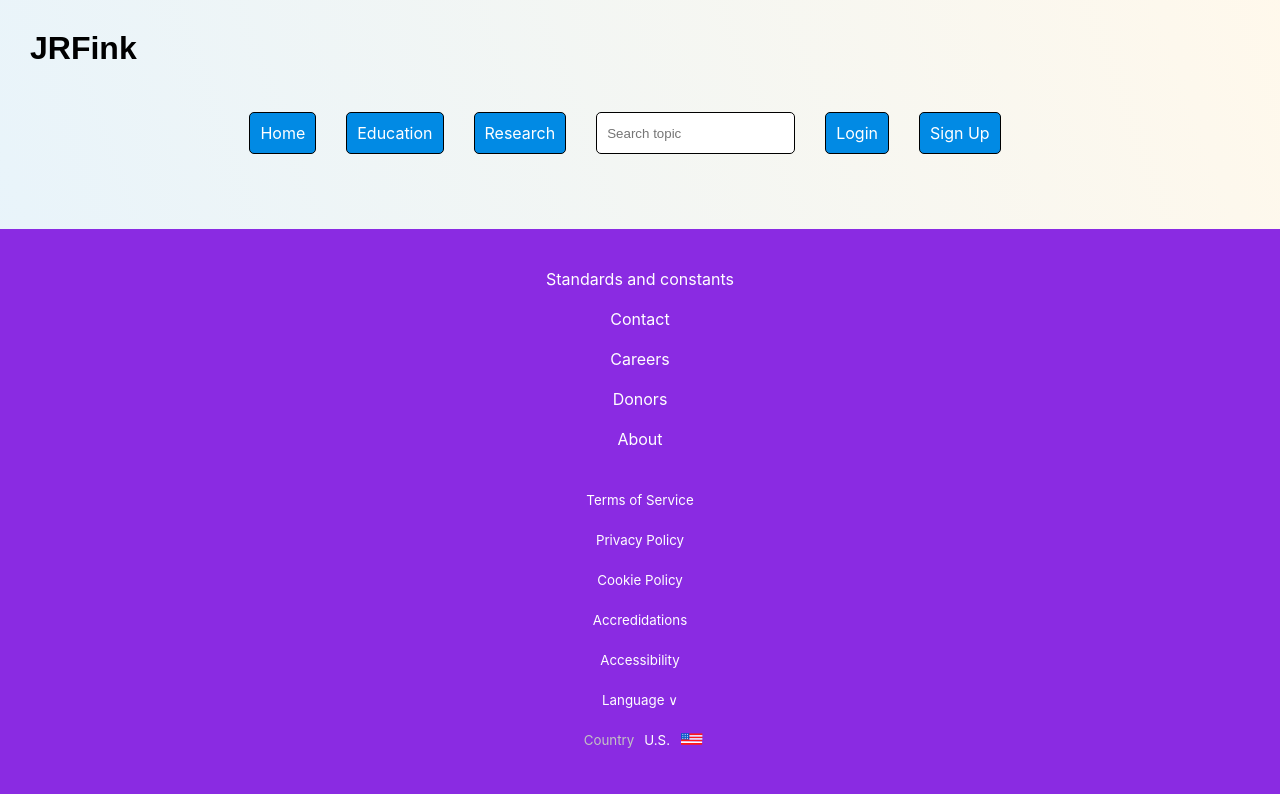
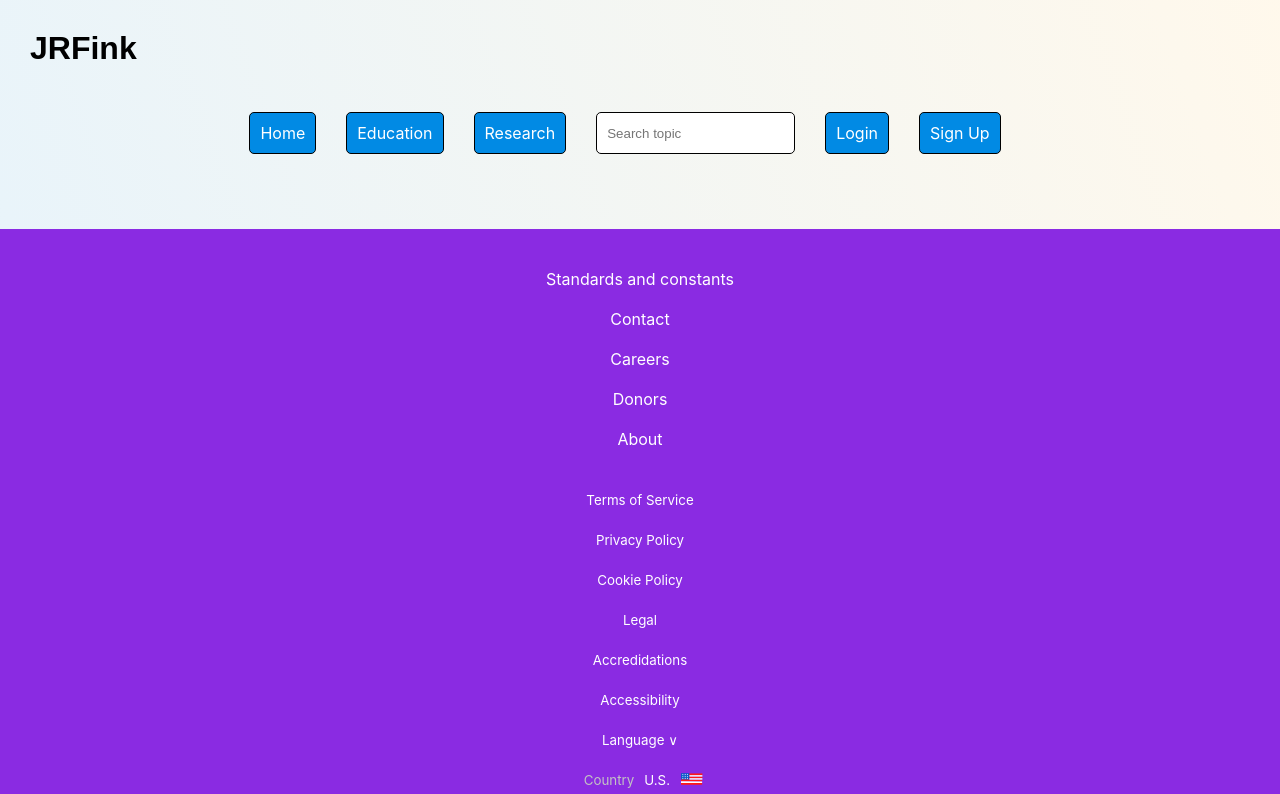
Before and after one commit to JRFink/jrfphyspagesnew, a Next.js app: page /components/footer in a window 1280 px wide. Shown: the top 794 px of the page. Built offline with nearby package versions, Linux system fonts and the light colour scheme.

Commit message:
Update footer.tsx

```diff
--- a/pages/components/footer.tsx
+++ b/pages/components/footer.tsx
@@ -29,6 +29,8 @@ const Footer = () => {
                 <Link href="/legal/privacy" className={style.linkFooter}>Privacy Policy</Link><br></br>
                 <br></br>
                 <Link href="/legal/cookie" className={style.linkFooter}>Cookie Policy</Link><br></br>
+                <br></br>
+                <Link href="/legal/cookie" className={style.linkFooter}>Legal</Link><br></br>
                 <br></br>
                 <Link href="/legal/accred" className={style.linkFooter}>Accredidations</Link><br></br>
                 <br></br>
```
